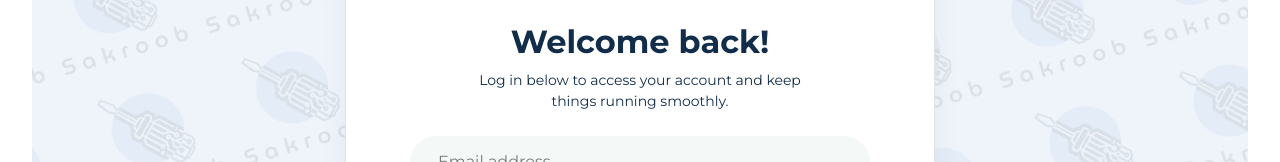
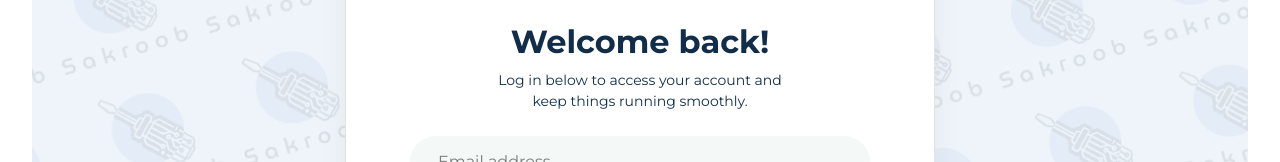
Before and after one commit to amansiwach868/starting-Sakroob-page, a React (Vite) app: page /login in a window 1280 px wide. Shown: the part 221-383 px from the top of the page. Built offline with nearby package versions, Linux system fonts and the light colour scheme.

Commit message:
login para width solved

```diff
--- a/src/components/LoginPage.jsx
+++ b/src/components/LoginPage.jsx
@@ -83,7 +83,7 @@
                         heading={'Welcome back!'}
                         para={'Log in below to access your account and keep things running smoothly.'}
                         paraClass={
-                            'sm:text-md  text-[14px] font-normal max-w-[326px] mx-auto text-[#112D49] text-center mt-2 mb-6'
+                            'sm:text-md  text-[14px] font-normal max-w-[310px] mx-auto text-[#112D49] text-center mt-2 mb-6'
                         }
                         headingClass={
                             'sm:text-[32px] text-[24px] font-bold text-[#112D49] text-center leading-[120%]'
```
